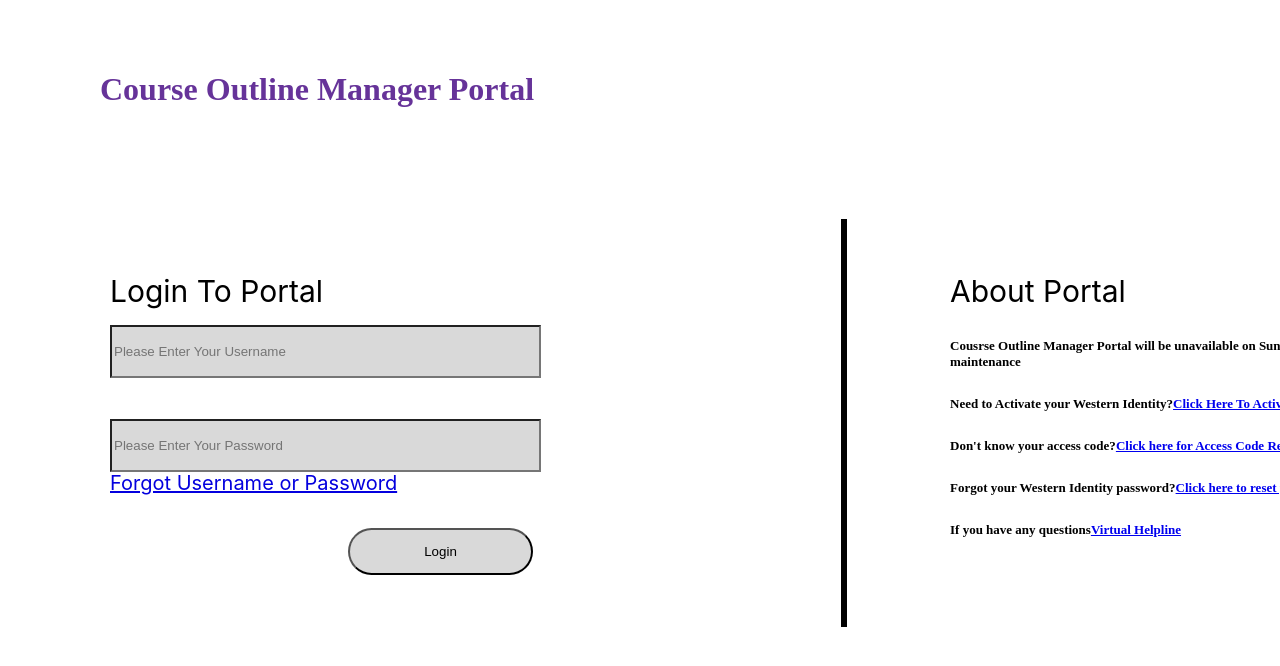
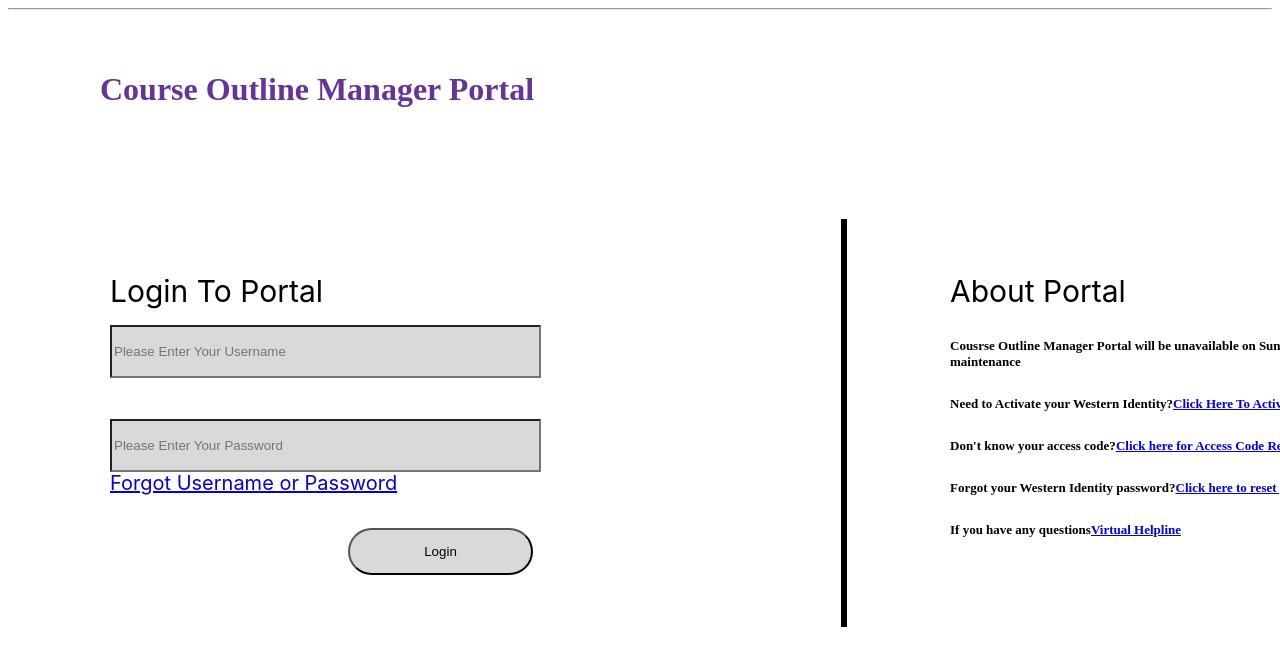
Before and after one commit to twu347/outline-manager-portal, a React (Create React App) app in the folder course/: page / in a window 1280 px wide. Shown: the top 666 px of the page. Built offline with nearby package versions, Linux system fonts and the light colour scheme.

Commit message:
Router function

```diff
--- a/course/src/App.js
+++ b/course/src/App.js
@@ -1,15 +1,26 @@
 import React from "react";
-
+import { BrowserRouter, Routes, Route } from "react-router-dom";
 import Header from "./components/header";
 import Footer from "./components/footer";
 import Login from "./components/login";
 
 function App(){
     return(
-        <div className="container">
+      <div className="container">
           <Header/>
-          <Login/>
+          <hr/>
+
+
+          <BrowserRouter>
+      <Routes>
+        <Route path="/"  element={<Login />} />
+
+      </Routes>
+      </BrowserRouter>
         </div>
+
+
+
     )
 };
 
--- a/course/src/index.js
+++ b/course/src/index.js
@@ -1,8 +1,10 @@
 import React from 'react';
 import ReactDOM from 'react-dom';
-
+import { BrowserRouter } from 'react-router-dom'
 // import statements
 import App from './app.js';
 import "./style.css";
 
-ReactDOM.render(<App/>, document.getElementById("root"));
+ReactDOM.render(
+
+    <App />, document.getElementById("root"));
```
